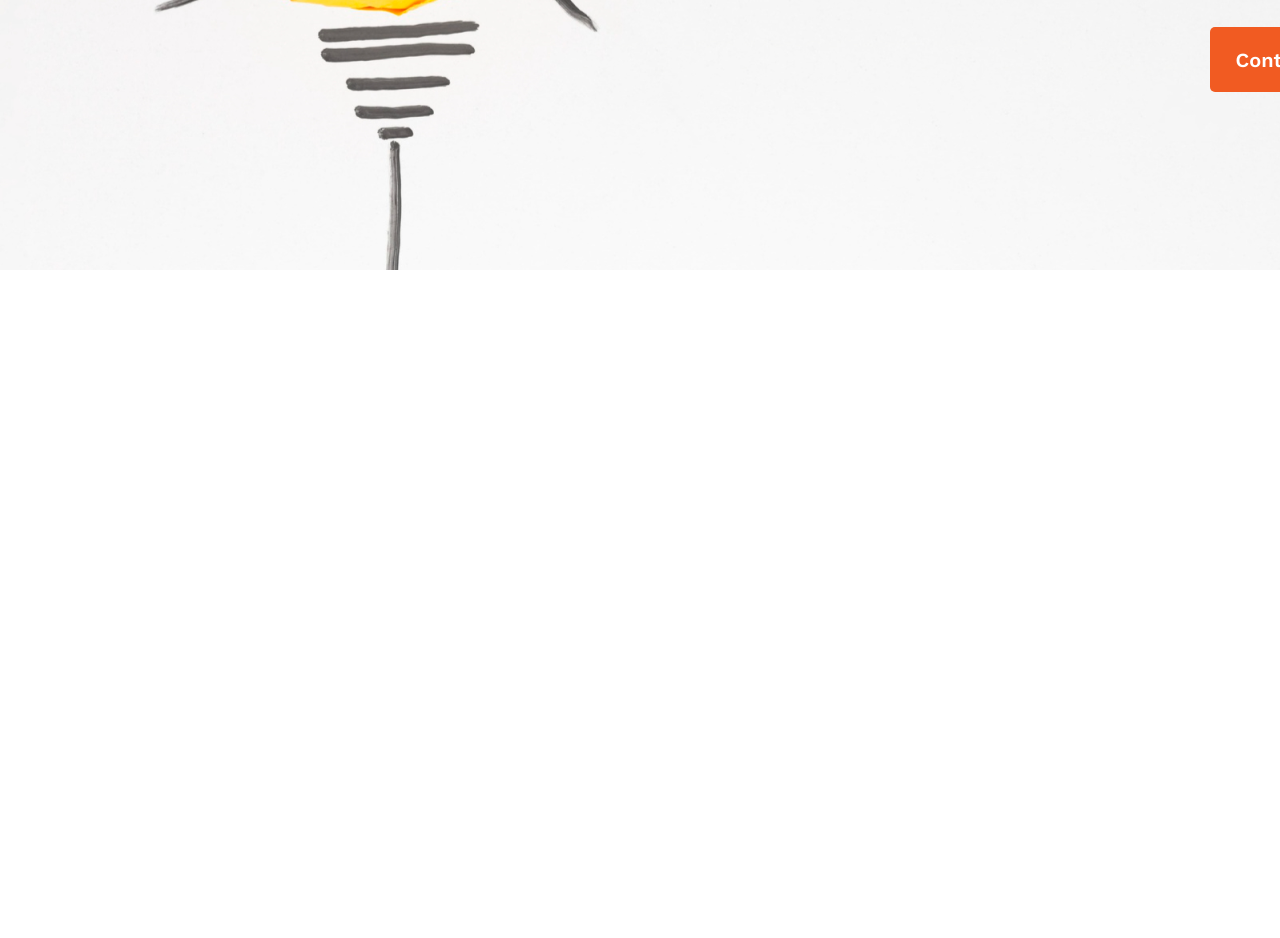
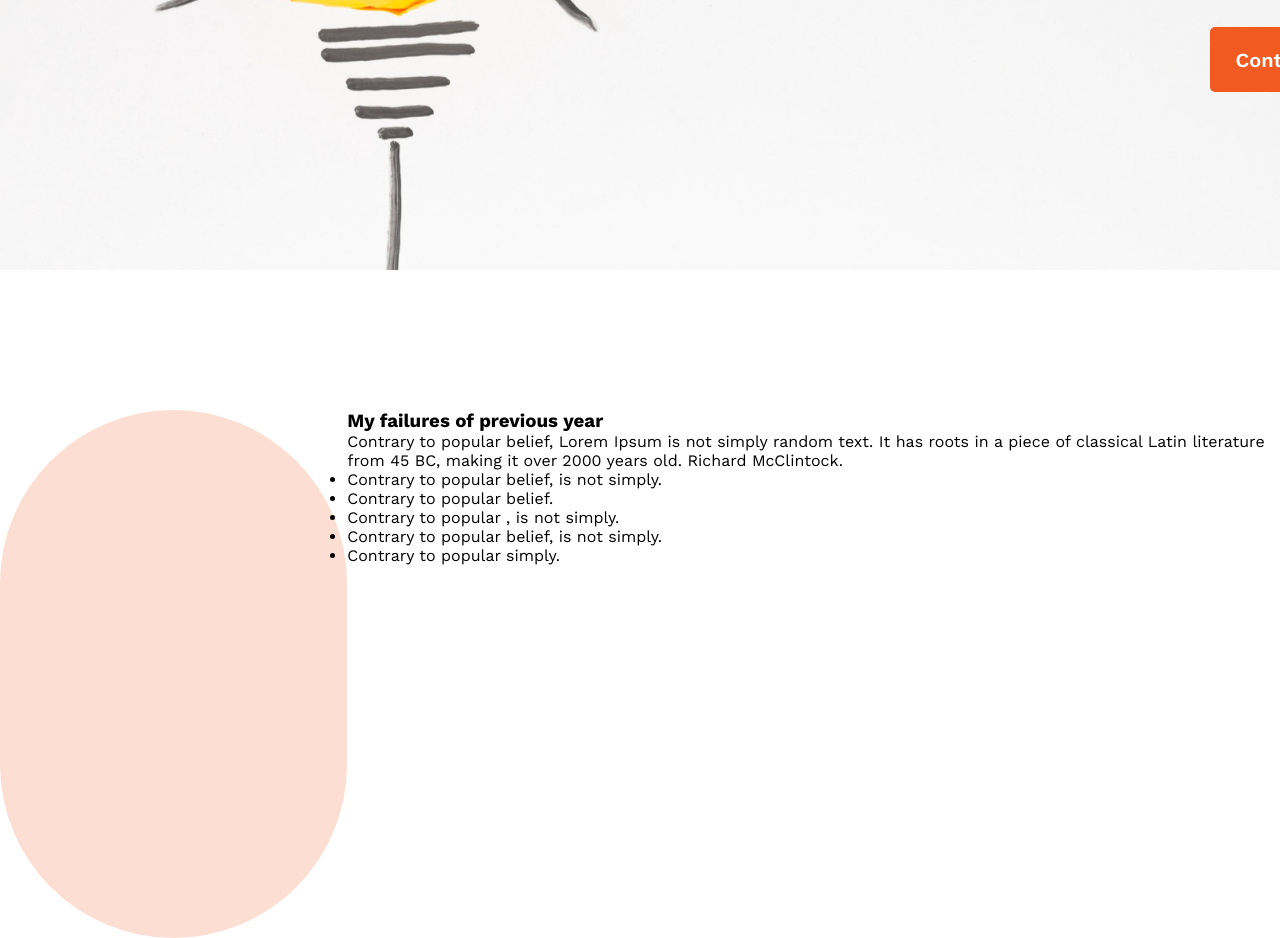
Before and after one commit to ahmadtnvir/Practice, a plain HTML site: page index.html in a window 1280 px wide. Shown: the part 530-1468 px from the top of the page. Before the commit the page ends 800 px from the top, so only its background shows below. Drawn offline with nearby package versions, Linux system fonts and the light colour scheme.

Commit message:
Creating main section

```diff
--- a/index.html
+++ b/index.html
@@ -24,7 +24,28 @@
         <button class="contact-btn">Contact Us</button>
       </div>
     </header>
-    <main></main>
+    <main>
+      <div class="main-info-container">
+        <section class="info-img">
+          <!-- <img src="images/person.png" alt="" /> -->
+        </section>
+        <section class="info-description">
+          <h3>My failures of previous year</h3>
+          <p>
+            Contrary to popular belief, Lorem Ipsum is not simply random text.
+            It has roots in a piece of classical Latin literature from 45 BC,
+            making it over 2000 years old. Richard McClintock.
+          </p>
+          <ul class="info-list">
+            <li>Contrary to popular belief, is not simply.</li>
+            <li>Contrary to popular belief.</li>
+            <li>Contrary to popular , is not simply.</li>
+            <li>Contrary to popular belief, is not simply.</li>
+            <li>Contrary to popular simply.</li>
+          </ul>
+        </section>
+      </div>
+    </main>
     <footer></footer>
   </body>
 </html>
--- a/styles/index.css
+++ b/styles/index.css
@@ -50,3 +50,21 @@
   font-size: 20px;
   font-weight: 600;
 }
+
+.main-info-container{
+    display: flex;
+    margin-top: 140px;
+}
+
+/* .info-img img{
+    width: 450px;
+    height: 900px;
+} */
+
+.info-img{
+  width: 528px;
+  height: 528px;
+  border-radius: 528px;
+  background: rgba(241, 91, 34, 0.20);
+  /* margin-top: 186px; */
+}
```
Lines whose indentation alone changed are shown as unchanged.
